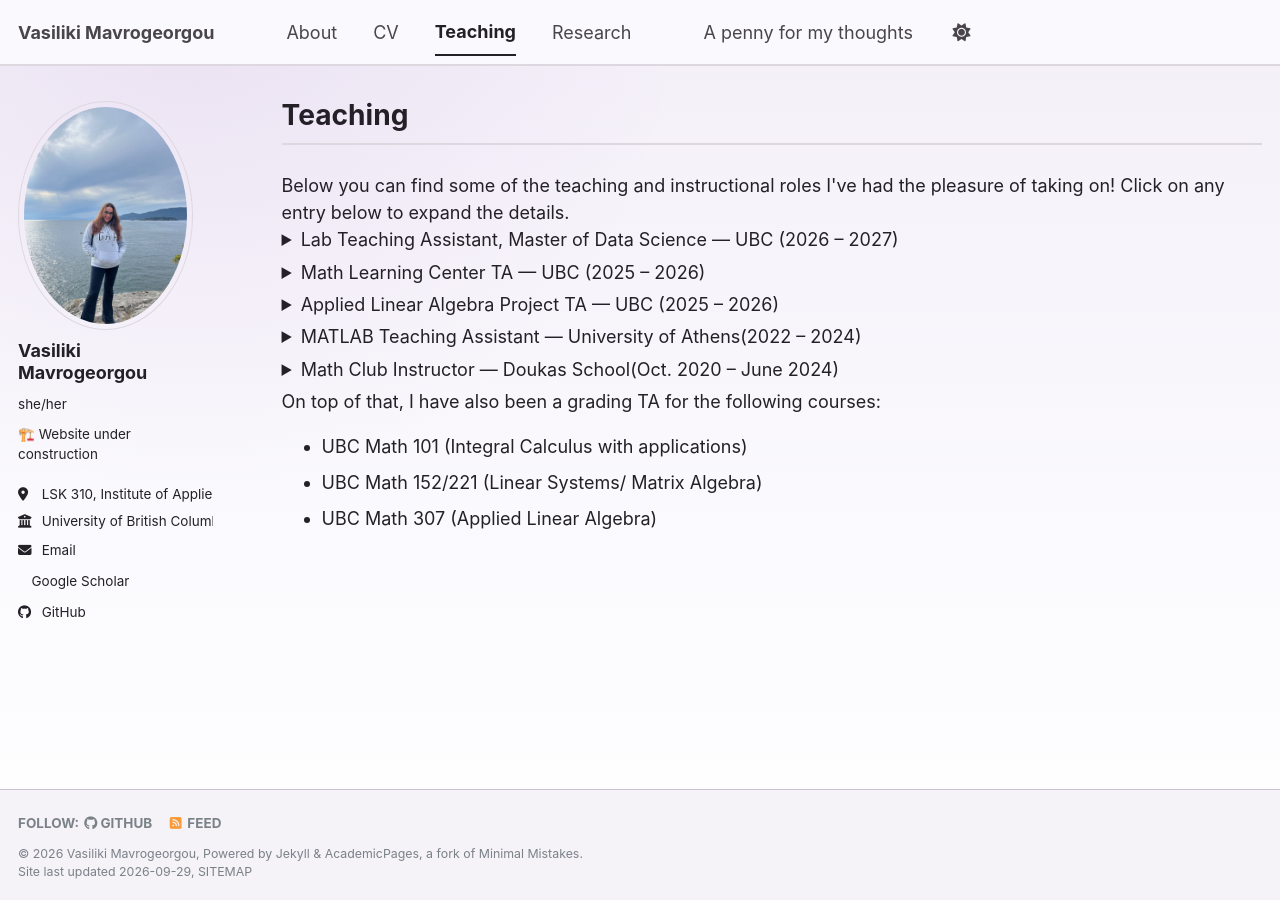
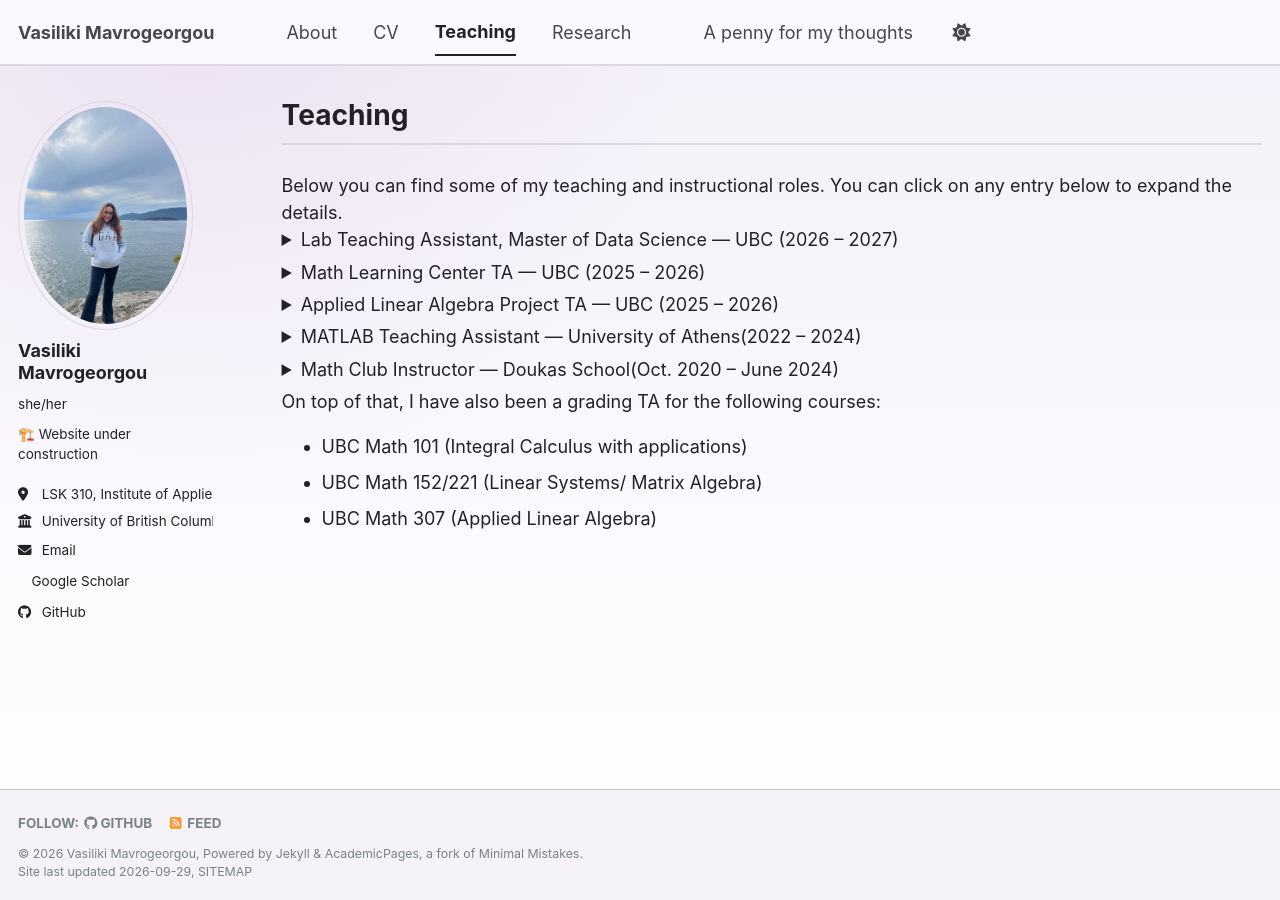
Before and after one commit to vmavrogeorgou/vmavrogeorgou.github.io, a Jekyll site: the page built from _pages/teaching.html, in a window 1280 px wide. Built offline with Jekyll 4.4.1, drawn with Linux system fonts in a browser that asks for light colours; a style sheet for code colours, icons or effects is not loaded.

Commit message:
Update teaching.html

```diff
--- a/_pages/teaching.html
+++ b/_pages/teaching.html
@@ -7,7 +7,7 @@ author_profile: true
 
 <hr style="border: none; border-top: 2px solid var(--global-border-color); margin-top: 0; margin-bottom: 1.5em; opacity: 1;" />
 
-Below you can find some of the teaching and instructional roles I've had the pleasure of taking on! Click on any entry below to expand the details.
+Below you can find some of my teaching and instructional roles. You can click on any entry below to expand the details.
 
 <!-- Dropdown Entry 5 -->
 <details>
```
